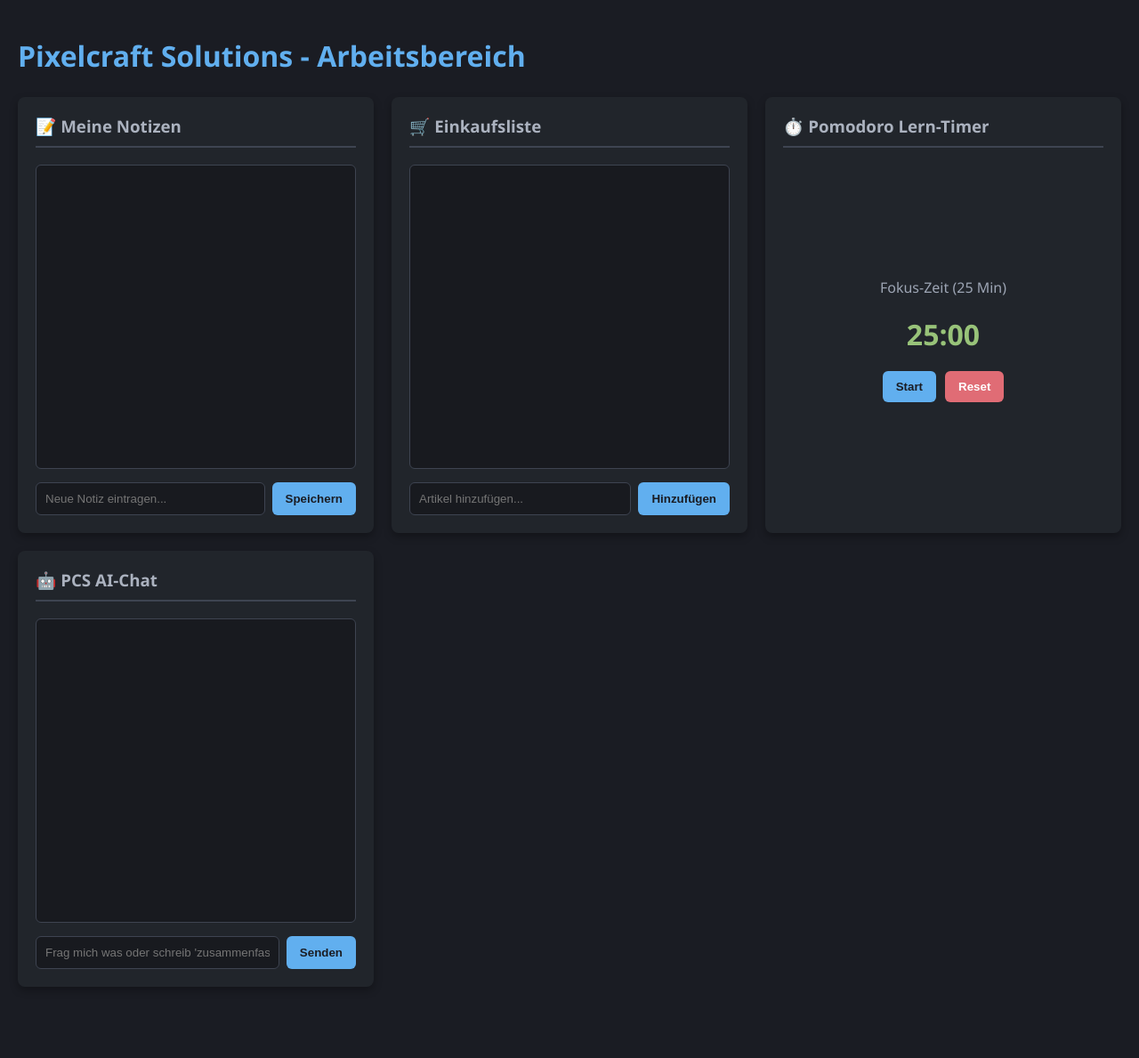
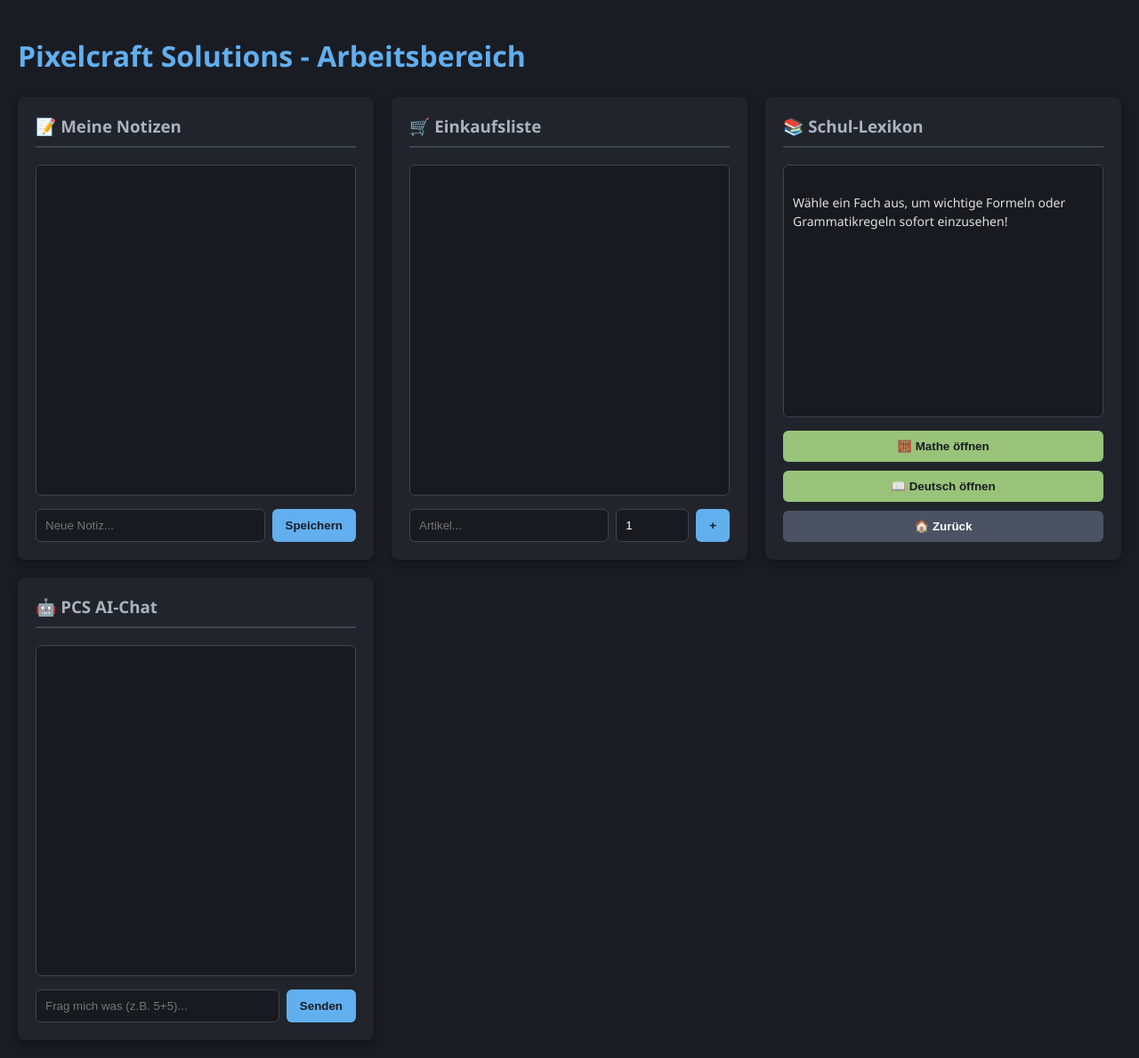
Before and after one commit to Skyguy1710/Pixelcraft-solutions, a Flask app: page / in a window 1280 px wide. Shown: the whole page at 89% size. Before the commit the page ends 1089 px from the top, so only its background shows below. Run offline with Flask 3, Linux system fonts and the light colour scheme.

Commit message:
Refactor index.html structure and styles

```diff
--- a/templates/index.html
+++ b/templates/index.html
@@ -18,7 +18,7 @@
         }
         .container {
             display: grid;
-            grid-template-columns: repeat(auto-fit, minmax(300px, 1fr));
+            grid-template-columns: repeat(auto-fit, minmax(320px, 1fr));
             gap: 20px;
         }
         .card {
@@ -28,7 +28,7 @@
             box-shadow: 0 4px 10px rgba(0,0,0,0.3);
             display: flex;
             flex-direction: column;
-            height: 450px;
+            height: 480px;
         }
         h3 {
             margin-top: 0;
@@ -51,14 +51,16 @@
             padding: 8px 12px;
             margin-bottom: 8px;
             border-radius: 4px;
+            display: flex;
+            justify-content: space-between;
+            align-items: center;
             word-break: break-word;
         }
         form {
             display: flex;
             gap: 8px;
         }
-        input[type="text"] {
-            flex-grow: 1;
+        input[type="text"], input[type="number"] {
             padding: 10px;
             border-radius: 6px;
             border: 1px solid #3e4451;
@@ -66,9 +68,9 @@
             color: #fff;
             outline: none;
         }
-        input[type="text"]:focus {
-            border-color: #61afef;
-        }
+        input[type="text"] { flex-grow: 1; }
+        input[type="number"] { width: 60px; }
+
         button {
             padding: 10px 15px;
             background-color: #61afef;
@@ -79,21 +81,20 @@
             cursor: pointer;
             transition: background 0.2s;
         }
-        button:hover {
-            background-color: #498cd6;
+        button:hover { background-color: #498cd6; }
+        .btn-delete {
+            background-color: #e06c75;
+            color: white;
+            padding: 4px 8px;
+            font-size: 12px;
         }
-        .timer-display {
-            font-size: 2rem;
-            text-align: center;
-            margin: 20px 0;
-            color: #98c379;
-            font-weight: bold;
+        .btn-delete:hover { background-color: #be5046; }
+        .lexikon-btn {
+            background-color: #98c379;
+            margin-bottom: 5px;
+            width: 100%;
         }
-        .timer-btns {
-            display: flex;
-            gap: 10px;
-            justify-content: center;
-        }
+        .lexikon-btn:hover { background-color: #7d9e61; }
     </style>
 </head>
 <body>
@@ -106,39 +107,56 @@
             <h3>📝 Meine Notizen</h3>
             <div class="list-box">
                 {% for notiz in notizen %}
-                    <div class="item">{{ notiz }}</div>
+                    <div class="item">
+                        <span>{{ notiz }}</span>
+                        <form method="POST" style="margin:0;">
+                            <input type="hidden" name="action" value="del_notiz">
+                            <input type="hidden" name="index" value="{{ loop.index0 }}">
+                            <button type="submit" class="btn-delete">X</button>
+                        </form>
+                    </div>
                 {% endfor %}
             </div>
             <form method="POST">
-                <input type="text" name="notiz" placeholder="Neue Notiz eintragen..." required>
+                <input type="hidden" name="action" value="add_notiz">
+                <input type="text" name="notiz" placeholder="Neue Notiz..." required>
                 <button type="submit">Speichern</button>
             </form>
         </div>
 
-        <!-- Einkaufsliste -->
+        <!-- Einkaufsliste mit Anzahl -->
         <div class="card">
             <h3>🛒 Einkaufsliste</h3>
             <div class="list-box">
                 {% for item in einkauf_liste %}
-                    <div class="item">🛍️ {{ item }}</div>
+                    <div class="item">
+                        <span>🛍️ {{ item }}</span>
+                        <form method="POST" style="margin:0;">
+                            <input type="hidden" name="action" value="del_einkauf">
+                            <input type="hidden" name="index" value="{{ loop.index0 }}">
+                            <button type="submit" class="btn-delete">X</button>
+                        </form>
+                    </div>
                 {% endfor %}
             </div>
             <form method="POST">
-                <input type="text" name="einkauf_item" placeholder="Artikel hinzufügen..." required>
-                <button type="submit">Hinzufügen</button>
+                <input type="hidden" name="action" value="add_einkauf">
+                <input type="text" name="einkauf_item" placeholder="Artikel..." required style="flex-grow:2;">
+                <input type="number" name="einkauf_menge" value="1" min="1" required>
+                <button type="submit">+</button>
             </form>
         </div>
 
-        <!-- Pomodoro Lern-Timer -->
+        <!-- Wissens-Lexikon (Mathe & Deutsch) -->
         <div class="card">
-            <h3>⏱️ Pomodoro Lern-Timer</h3>
-            <div style="flex-grow: 1; display: flex; flex-direction: column; justify-content: center; align-items: center;">
-                <p style="color: #9da5b4; margin: 0;">Fokus-Zeit (25 Min)</p>
-                <div class="timer-display" id="timer">25:00</div>
-                <div class="timer-btns">
-                    <button type="button" onclick="startTimer()">Start</button>
-                    <button type="button" onclick="resetTimer()" style="background-color: #e06c75; color: #fff;">Reset</button>
-                </div>
+            <h3>📚 Schul-Lexikon</h3>
+            <div class="list-box" id="lexikon-content" style="font-size: 14px; line-height: 1.5;">
+                Wähle ein Fach aus, um wichtige Formeln oder Grammatikregeln sofort einzusehen!
+            </div>
+            <div style="display: flex; flex-direction: column; gap: 5px;">
+                <button type="button" class="lexikon-btn" onclick="showMathe()">🧮 Mathe öffnen</button>
+                <button type="button" class="lexikon-btn" onclick="showDeutsch()">📖 Deutsch öffnen</button>
+                <button type="button" onclick="showHome()" style="background-color: #4b5263; color: white;">🏠 Zurück</button>
             </div>
         </div>
 
@@ -147,45 +165,38 @@
             <h3>🤖 PCS AI-Chat</h3>
             <div class="list-box">
                 {% for chat in chats %}
-                    <div class="item">{{ chat }}</div>
+                    <div class="item" style="display:block;">{{ chat }}</div>
                 {% endfor %}
             </div>
             <form method="POST">
-                <input type="text" name="nachricht" placeholder="Frag mich was oder schreib 'zusammenfassen'..." required>
+                <input type="hidden" name="action" value="send_chat">
+                <input type="text" name="nachricht" placeholder="Frag mich was (z.B. 5+5)..." required>
                 <button type="submit">Senden</button>
             </form>
         </div>
     </div>
 
     <script>
-        let timerInterval;
-        let timeLeft = 25 * 60;
-
-        function updateTimerDisplay() {
-            let minutes = Math.floor(timeLeft / 60);
-            let seconds = timeLeft % 60;
-            document.getElementById('timer').innerText =
-                String(minutes).padStart(2, '0') + ':' + String(seconds).padStart(2, '0');
+        function showMathe() {
+            document.getElementById('lexikon-content').innerHTML = `
+                <b>🧮 Mathe-Formelsammlung:</b><br>
+                • <b>Fläche Rechteck:</b> $A = a \cdot b$<br>
+                • <b>Umfang Rechteck:</b> $U = 2 \cdot (a + b)$<br>
+                • <b>Pythagoras:</b> $a^2 + b^2 = c^2$<br>
+                • <b>Prozentrechnung:</b> $P = \frac{G \cdot p}{100}$
+            `;
         }
-
-        function startTimer() {
-            if (timerInterval) return;
-            timerInterval = setInterval(() => {
-                if (timeLeft > 0) {
-                    timeLeft--;
-                    updateTimerDisplay();
-                } else {
-                    clearInterval(timerInterval);
-                    alert('Pomodoro-Zeit vorbei! Mach eine kurze Pause. 🎉');
-                }
-            }, 1000);
+        function showDeutsch() {
+            document.getElementById('lexikon-content').innerHTML = `
+                <b>📖 Deutsch-Grammatik:</b><br>
+                • <b>Subjekt:</b> Wer oder was? (Nominativ)<br>
+                • <b>Prädikat:</b> Was tut das Subjekt? (Tätigkeitswort)<br>
+                • <b>Objekte:</b> Genitiv, Dativ (Wem?), Akkusativ (Wen/Was?)<br>
+                • <b>Umstellprobe:</b> Satzglieder lassen sich verschieben.
+            `;
         }
-
-        function resetTimer() {
-            clearInterval(timerInterval);
-            timerInterval = null;
-            timeLeft = 25 * 60;
-            updateTimerDisplay();
+        function showHome() {
+            document.getElementById('lexikon-content').innerHTML = 'Wähle ein Fach aus, um wichtige Formeln oder Grammatikregeln sofort einzusehen!';
         }
     </script>
 
```
